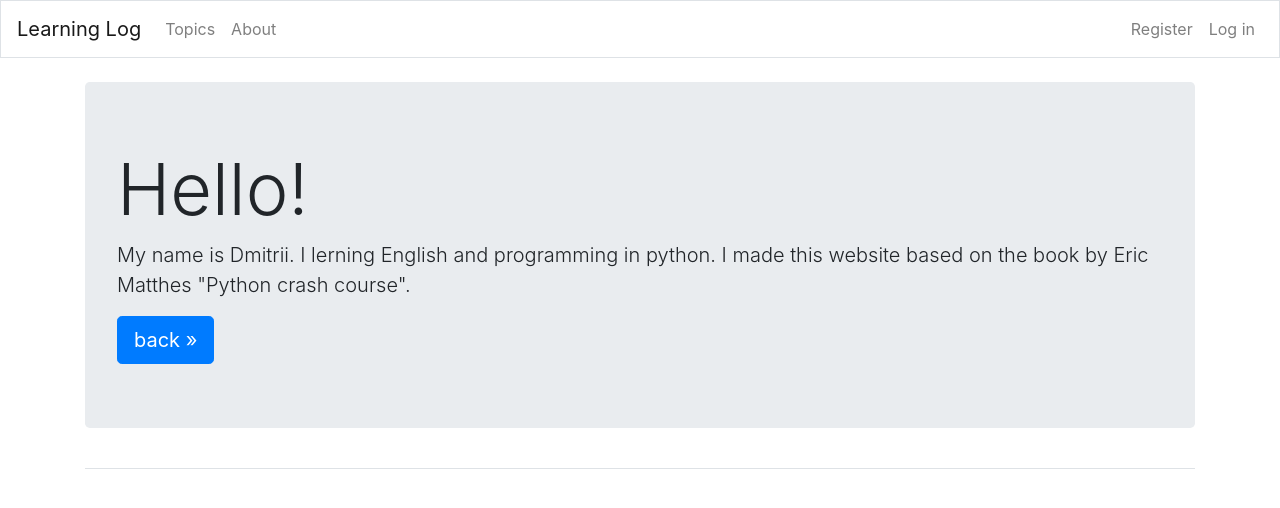
After one commit to ku4umid3e/learning_log, a Django app: page /about in a window 1280 px wide. The commit adds this page. Shown: the top 508 px of the page. Run offline with Django 3.2, Linux system fonts and the light colour scheme; some libraries are stand-ins or nearby versions.

Commit message:
Add page about

```diff
--- /dev/null
+++ b/learning_logs/templates/learning_logs/about.html
@@ -0,0 +1,19 @@
+{% extends "learning_logs/base.html" %}
+
+{% block title %}
+About
+{% endblock %}
+
+{% block page_header %}
+    <div class='jumbotron'>
+        <h1 class="display-3">Hello!</h1>
+
+        <p class="lead"> My name is Dmitrii. I lerning English and programming in python.
+            I made this website based on the book by Eric Matthes "Python crash course".
+        </p>
+
+        <a class="btn btn-lg btn-primary" href="{% url 'learning_logs:index' %}"
+          role="button">back &raquo;</a>
+
+        </div>
+{% endblock page_header %}
--- a/learning_logs/templates/learning_logs/base.html
+++ b/learning_logs/templates/learning_logs/base.html
@@ -26,7 +26,12 @@
 				<li class="nav-item">
 				    <a class="nav-link" href="{% url 'learning_logs:topics' %}">
 						Topics</a></li>
+				<li class="nav-item">
+				    <a class="nav-link" href="{% url 'learning_logs:about' %}">
+						About</a></li>
+
 		    </ul>
+
 
 			<ul class="navbar-nav ml-auto">
 				{% if user.is_authenticated %}
--- a/learning_logs/urls.py
+++ b/learning_logs/urls.py
@@ -7,6 +7,8 @@ app_name = 'learning_logs'
 urlpatterns = [
         # Home page
         path('', views.index, name='index'),
+        # About page
+        path('about', views.about, name='about'),
         # Output all topics.
         re_path(r'^topics/$', views.topics, name='topics'),
         # Page with detailed information on a separate topic.
--- a/learning_logs/views.py
+++ b/learning_logs/views.py
@@ -100,3 +100,8 @@ def edit_entry(request, entry_id):
 def check_topic_owner(topic_created, this_user):
     if topic_created != this_user:
         raise Http404
+
+
+def about(request):
+    """A page with a resume of the creator of this site"""
+    return render(request, 'learning_logs/about.html')
```
